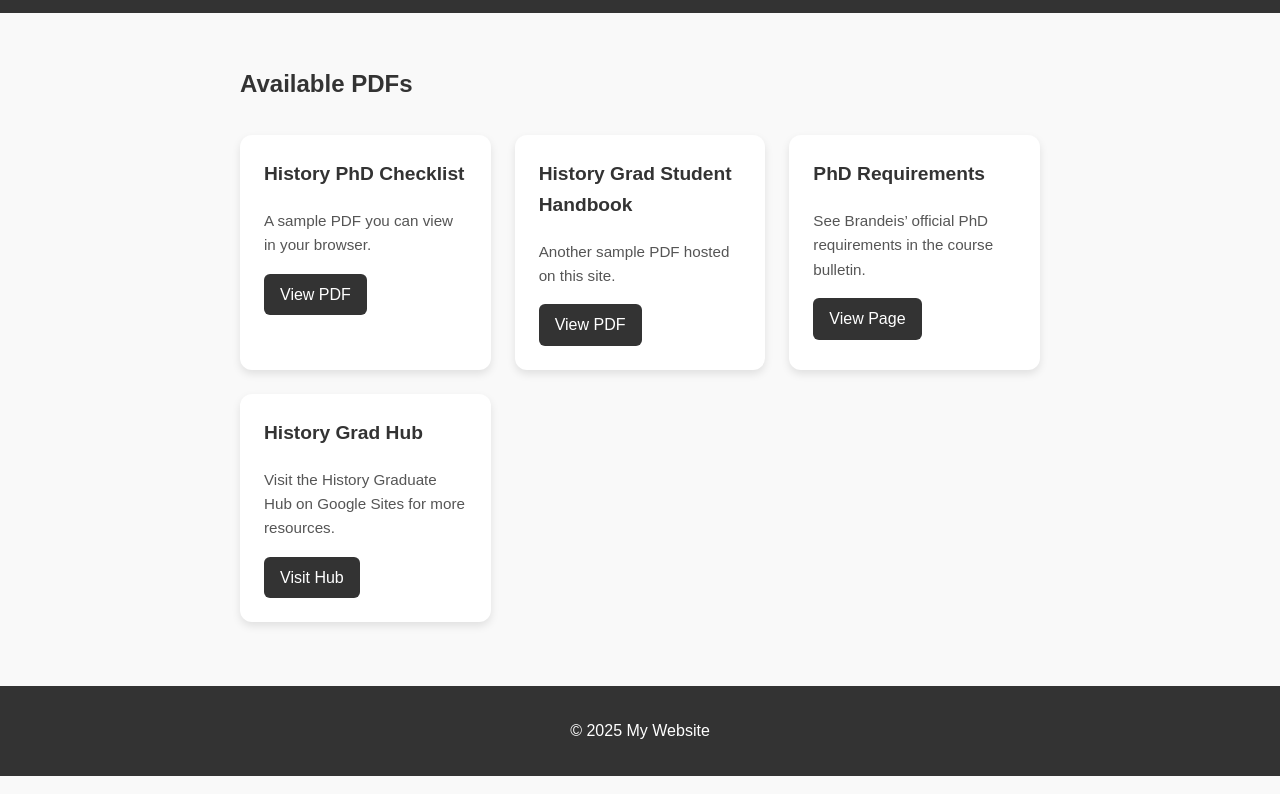
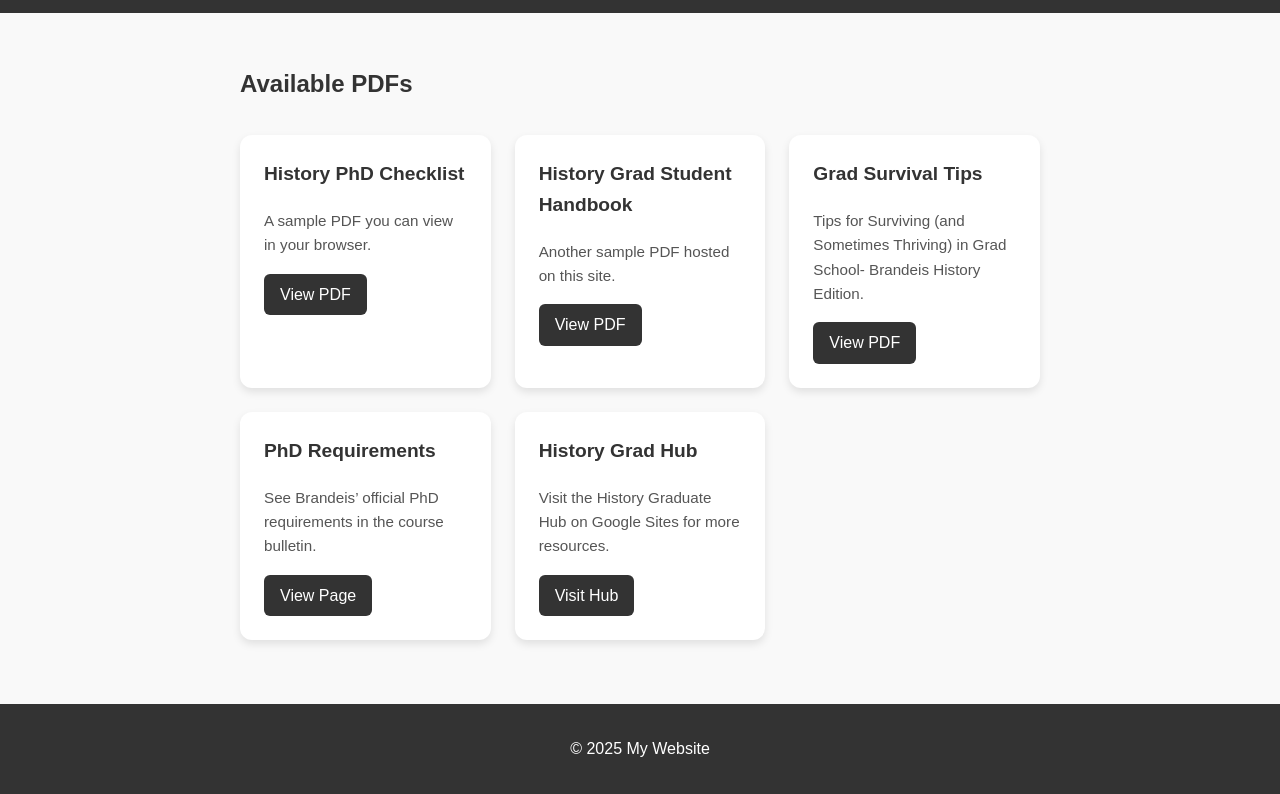
Before and after one commit to dnwallner/surviving-gradschool-brandeis, a plain HTML site: page documents.html in a window 1280 px wide. Shown: the part 112-906 px from the top of the page. Drawn offline with Linux system fonts and the light colour scheme.

Commit message:
Update documents.html

```diff
--- a/documents.html
+++ b/documents.html
@@ -33,6 +33,13 @@
           <a class="btn" href="docs/History Grad Student Handbook (revised 10.30.20).docx.pdf" target="_blank">View PDF</a>
         </div>
 
+        <div class="card">
+          <h3>Grad Survival Tips</h3>
+          <p> Tips for Surviving (and Sometimes Thriving) in Grad School- Brandeis History Edition.</p>
+          <a class="btn" href="docs/BrandeisHistory_GradSurvivalTips.pdf" target="_blank">View PDF</a>
+        </div>
+
+
          <!-- External URL card -->
         <div class="card">
           <h3>PhD Requirements</h3>
```
